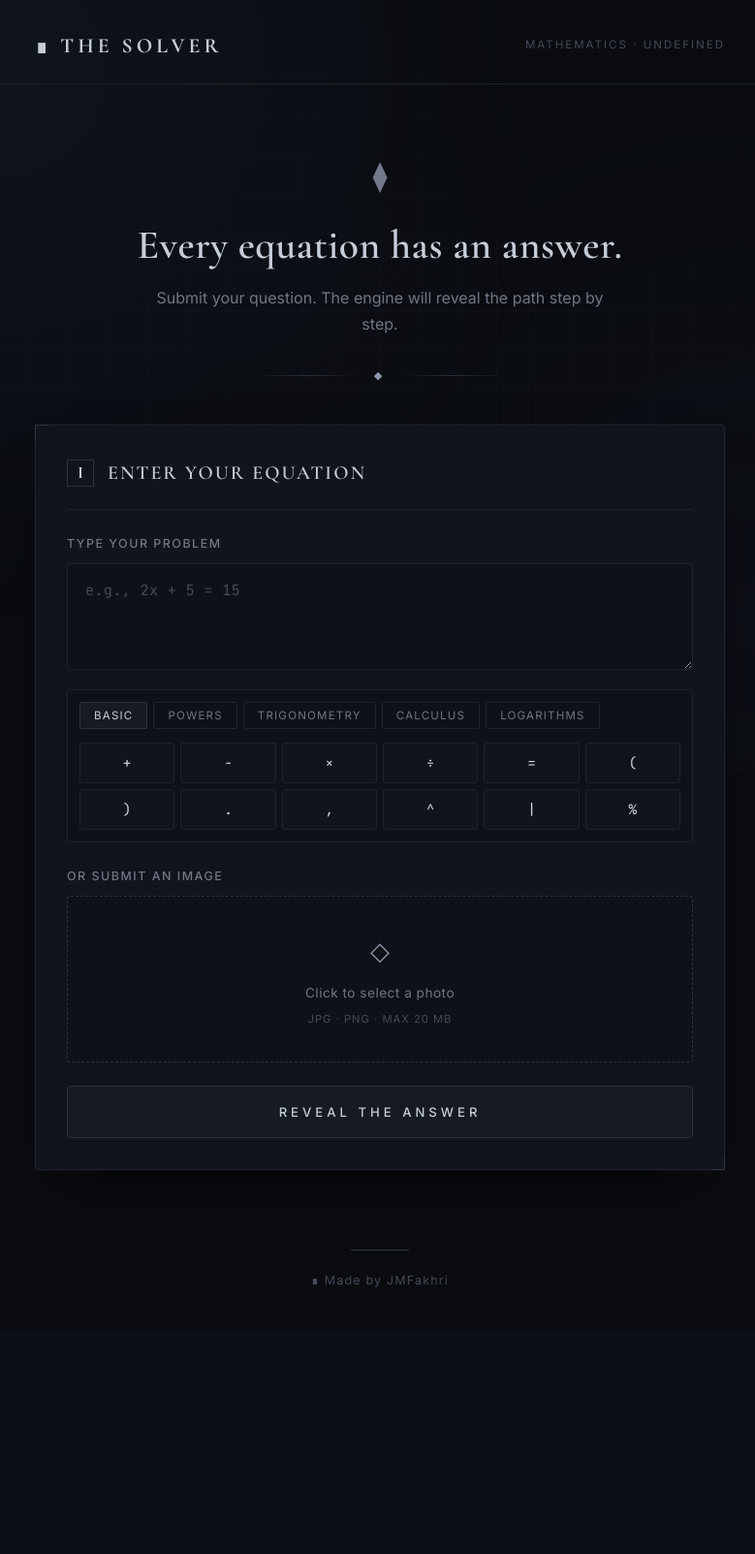
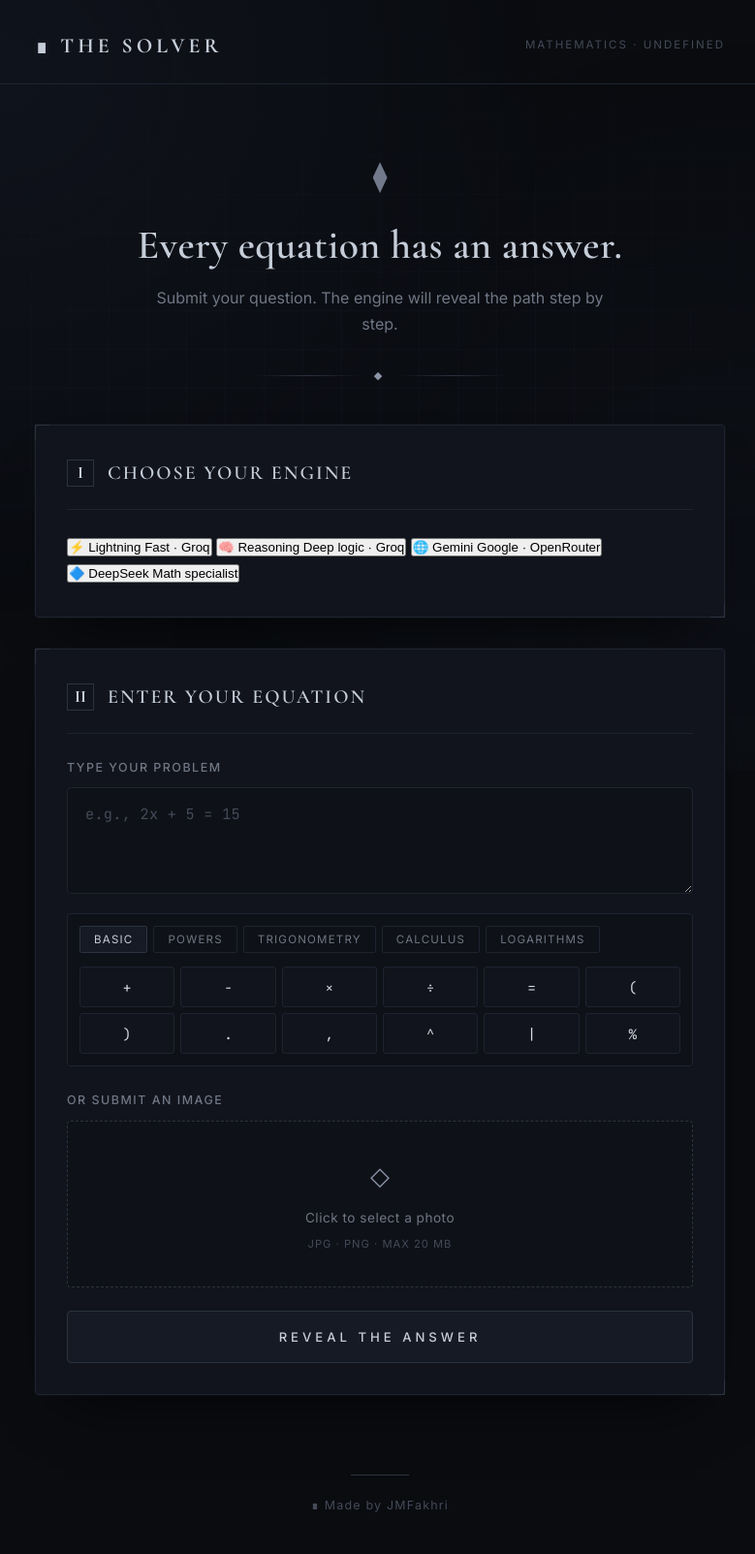
Before and after one commit to jamshidfakhri/Jmmath_solver, a Flask app: page / in a window 1280 px wide. Shown: the whole page at 97% size, without its empty margins (248-1027 px from the left). Before the commit the page ends 1328 px from the top, so only its background shows below. Run offline with Flask 3, Linux system fonts and the light colour scheme.

Commit message:
Update index.html

```diff
--- a/templates/index.html
+++ b/templates/index.html
@@ -4,7 +4,7 @@
 <meta charset="utf-8">
 <meta name="viewport" content="width=device-width, initial-scale=1">
 <title>THE SOLVER — Mysterious Math Engine</title>
-<link href="https://fonts.googleapis.com/css2?family=Cormorant+Garamond:wght@400;600;700&family=JetBrains+Mono:wght@400;500&family=Inter:wght@400;500&display=swap" rel="stylesheet">
+<link href="https://fonts.googleapis.com/css2?family=Cormorant+Garamond:wght@400;600;700&family=JetBrains+Mono:wght@400;500&family=Inter:wght@400;500;600&display=swap" rel="stylesheet">
 <link rel="stylesheet" href="https://cdn.jsdelivr.net/npm/katex@0.16.9/dist/katex.min.css">
 <script defer src="https://cdn.jsdelivr.net/npm/katex@0.16.9/dist/katex.min.js"></script>
 <script defer src="https://cdn.jsdelivr.net/npm/katex@0.16.9/dist/contrib/auto-render.min.js"></script>
@@ -38,6 +38,36 @@
   <section class="card">
     <div class="card-head">
       <span class="card-num">I</span>
+      <span class="card-title">Choose Your Engine</span>
+    </div>
+
+    <div class="engines" id="engines">
+      <button type="button" class="engine-btn active" data-engine="lightning">
+        <span class="eng-icon">⚡</span>
+        <span class="eng-name">Lightning</span>
+        <span class="eng-sub">Fast · Groq</span>
+      </button>
+      <button type="button" class="engine-btn" data-engine="reasoning">
+        <span class="eng-icon">🧠</span>
+        <span class="eng-name">Reasoning</span>
+        <span class="eng-sub">Deep logic · Groq</span>
+      </button>
+      <button type="button" class="engine-btn" data-engine="gemini">
+        <span class="eng-icon">🌐</span>
+        <span class="eng-name">Gemini</span>
+        <span class="eng-sub">Google · OpenRouter</span>
+      </button>
+      <button type="button" class="engine-btn" data-engine="deepseek">
+        <span class="eng-icon">🔷</span>
+        <span class="eng-name">DeepSeek</span>
+        <span class="eng-sub">Math specialist</span>
+      </button>
+    </div>
+  </section>
+
+  <section class="card">
+    <div class="card-head">
+      <span class="card-num">II</span>
       <span class="card-title">Enter Your Equation</span>
     </div>
 
@@ -154,7 +184,7 @@
 
   <section class="result" id="result" hidden>
     <div class="card-head">
-      <span class="card-num">II</span>
+      <span class="card-num">III</span>
       <span class="card-title">The Revelation</span>
       <button class="copy-btn" id="copyBtn" title="Copy">⧉</button>
     </div>
@@ -185,6 +215,19 @@ const resultBody = document.getElementById('resultBody');
 const errorBox = document.getElementById('errorBox');
 const copyBtn = document.getElementById('copyBtn');
 
+let selectedEngine = 'lightning';
+
+/* ============ انتخاب موتور ============ */
+document.querySelectorAll('.engine-btn').forEach(btn => {
+  btn.addEventListener('click', () => {
+    if (btn.disabled) return;
+    document.querySelectorAll('.engine-btn').forEach(b => b.classList.remove('active'));
+    btn.classList.add('active');
+    selectedEngine = btn.getAttribute('data-engine');
+  });
+});
+
+/* ============ کیبورد ریاضی ============ */
 document.querySelectorAll('.kb-tab').forEach(tab => {
   tab.addEventListener('click', () => {
     document.querySelectorAll('.kb-tab').forEach(t => t.classList.remove('active'));
@@ -210,6 +253,7 @@ function insertAtCursor(textarea, text) {
   textarea.focus();
 }
 
+/* ============ آپلود عکس ============ */
 uploadArea.addEventListener('click', () => imageInput.click());
 
 imageInput.addEventListener('change', () => {
@@ -224,6 +268,7 @@ imageInput.addEventListener('change', () => {
   reader.readAsDataURL(file);
 });
 
+/* ============ ارسال ============ */
 form.addEventListener('submit', async (e) => {
   e.preventDefault();
   errorBox.hidden = true;
@@ -243,6 +288,7 @@ form.addEventListener('submit', async (e) => {
 
   const formData = new FormData();
   if (question) formData.append('question', question);
+  formData.append('engine', selectedEngine);
   if (hasImage) formData.append('image', imageInput.files[0]);
 
   try {
```
